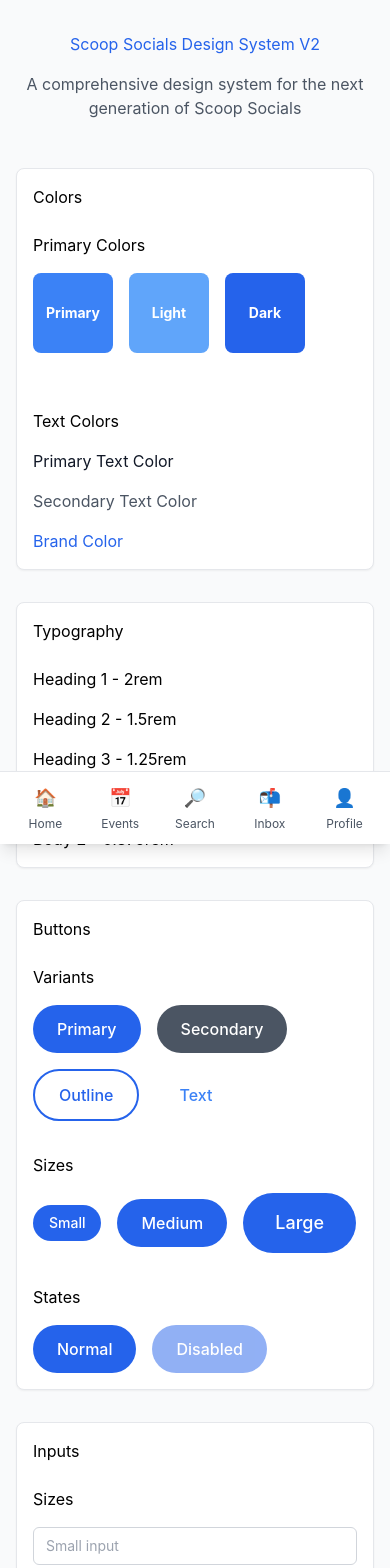
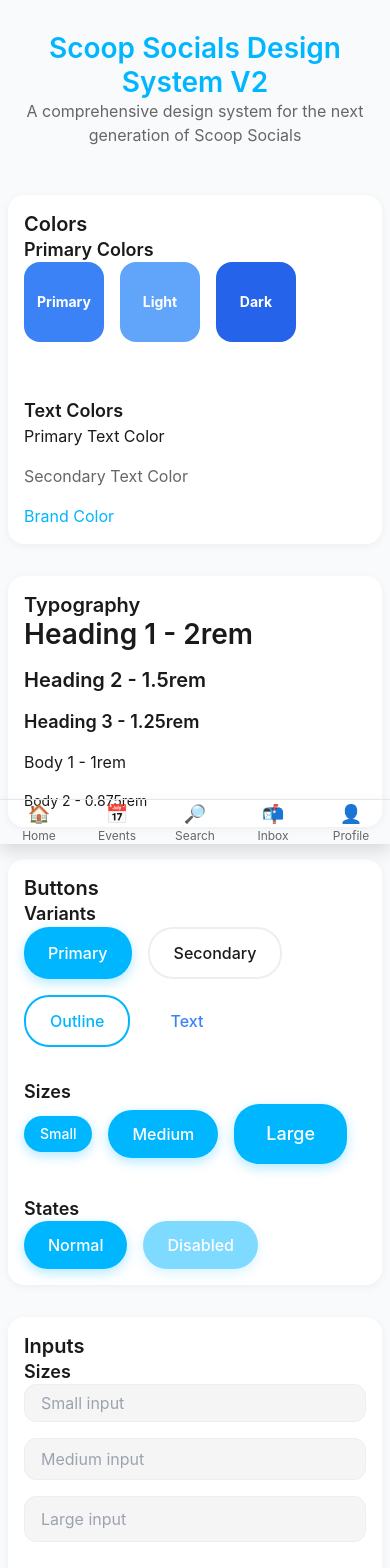
Before and after one commit to Treemonkey1234/scoopsocials-frontend, a Next.js app: page /design-system in a window 390 px wide. Shown: the top 1568 px of the page. Built offline with nearby package versions, Linux system fonts and the light colour scheme.

Commit message:
Replace CSS with complete design system from ScoopSocialsDemoV2 - fixes white text on white background

```diff
--- a/src/index.css
+++ b/src/index.css
@@ -2,93 +2,263 @@
 @tailwind components;
 @tailwind utilities;
 
-/* Component Styles */
-@layer components {
-  .btn {
-    @apply inline-flex items-center justify-center font-medium rounded-full transition-all duration-200 focus:outline-none focus:ring-2 focus:ring-opacity-50 disabled:opacity-50 disabled:cursor-not-allowed;
-  }
+/* Scoop Socials Design System V2 - Global Styles */
 
-  .btn-primary {
-    @apply bg-blue-600 text-white hover:bg-blue-700 focus:ring-blue-500;
-  }
+:root {
+  /* Colors */
+  --color-primary: #00B6FF;
+  --color-primary-light: #33C4FF;
+  --color-primary-dark: #0080B3;
+  --color-secondary: #FFFFFF;
+  --color-secondary-light: #F5F5F5;
+  --color-secondary-dark: #EEEEEE;
+  --color-text-primary: #1A1A1A;
+  --color-text-secondary: #666666;
+  --color-background: #F5F5F5;
+  --color-background-paper: #FFFFFF;
 
-  .btn-secondary {
-    @apply bg-gray-600 text-white hover:bg-gray-700 focus:ring-gray-500;
-  }
+  /* Spacing */
+  --spacing-xs: 4px;
+  --spacing-sm: 8px;
+  --spacing-md: 16px;
+  --spacing-lg: 24px;
+  --spacing-xl: 32px;
 
-  .btn-outline {
-    @apply border-2 border-blue-600 text-blue-600 bg-transparent hover:bg-blue-600 hover:text-white focus:ring-blue-500;
-  }
+  /* Border Radius */
+  --border-radius-sm: 8px;
+  --border-radius-md: 12px;
+  --border-radius-lg: 16px;
+  --border-radius-xl: 25px;
 
-  .card {
-    @apply bg-white border border-gray-200;
-  }
+  /* Shadows */
+  --shadow-sm: 0px 2px 8px rgba(0, 0, 0, 0.05);
+  --shadow-md: 0px 4px 12px rgba(0, 0, 0, 0.08);
+  --shadow-lg: 0px 8px 16px rgba(0, 0, 0, 0.12);
 
-  .input {
-    @apply focus:outline-none focus:ring-2 focus:ring-blue-500 focus:ring-opacity-50;
-  }
+  /* Typography */
+  --font-family: "Inter", "Roboto", "Helvetica", "Arial", sans-serif;
+  --font-size-h1: 2rem;
+  --font-size-h2: 1.5rem;
+  --font-size-h3: 1.25rem;
+  --font-size-body1: 1rem;
+  --font-size-body2: 0.875rem;
+
+  /* Transitions */
+  --transition-fast: 0.2s ease-in-out;
+  --transition-medium: 0.3s ease-in-out;
+  --transition-slow: 0.5s ease-in-out;
 }
 
-/* Color System */
-@layer utilities {
-  .bg-paper {
-    @apply bg-white;
-  }
-
-  .text-primary {
-    @apply text-gray-900;
-  }
-
-  .text-secondary {
-    @apply text-gray-600;
-  }
-
-  .text-brand {
-    @apply text-blue-600;
-  }
-}
-
-/* Spacing System */
-@layer utilities {
-  .px-xs {
-    @apply px-1;
-  }
-
-  .py-xs {
-    @apply py-1;
-  }
-
-  .px-sm {
-    @apply px-2;
-  }
-
-  .py-sm {
-    @apply py-2;
-  }
-
-  .mb-xs {
-    @apply mb-1;
-  }
-
-  .p-xs {
-    @apply p-1;
-  }
-
-  .space-x-xs > * + * {
-    @apply ml-1;
-  }
+/* Global Reset and Base Styles */
+* {
+  box-sizing: border-box;
 }
 
 body {
+  font-family: var(--font-family);
+  background-color: var(--color-background);
+  color: var(--color-text-primary);
   margin: 0;
-  font-family: -apple-system, BlinkMacSystemFont, 'Segoe UI', 'Roboto', 'Oxygen',
-    'Ubuntu', 'Cantarell', 'Fira Sans', 'Droid Sans', 'Helvetica Neue',
-    sans-serif;
+  padding: 0;
+  line-height: 1.5;
   -webkit-font-smoothing: antialiased;
   -moz-osx-font-smoothing: grayscale;
 }
 
-code {
-  font-family: source-code-pro, Menlo, Monaco, Consolas, 'Courier New',
-    monospace;
+/* Typography Utilities */
+.text-h1 {
+  font-size: var(--font-size-h1);
+  font-weight: 600;
+  line-height: 1.2;
+  margin: 0;
 }
+
+.text-h2 {
+  font-size: var(--font-size-h2);
+  font-weight: 600;
+  line-height: 1.3;
+  margin: 0;
+}
+
+.text-h3 {
+  font-size: var(--font-size-h3);
+  font-weight: 600;
+  line-height: 1.4;
+  margin: 0;
+}
+
+.text-body1 {
+  font-size: var(--font-size-body1);
+  font-weight: 400;
+  line-height: 1.5;
+  margin: 0;
+}
+
+.text-body2 {
+  font-size: var(--font-size-body2);
+  font-weight: 400;
+  line-height: 1.5;
+  margin: 0;
+}
+
+.text-primary {
+  color: var(--color-text-primary);
+}
+
+.text-secondary {
+  color: var(--color-text-secondary);
+}
+
+.text-brand {
+  color: var(--color-primary);
+}
+
+/* Spacing Utilities */
+.margin-xs { margin: var(--spacing-xs); }
+.margin-sm { margin: var(--spacing-sm); }
+.margin-md { margin: var(--spacing-md); }
+.margin-lg { margin: var(--spacing-lg); }
+.margin-xl { margin: var(--spacing-xl); }
+
+.padding-xs { padding: var(--spacing-xs); }
+.padding-sm { padding: var(--spacing-sm); }
+.padding-md { padding: var(--spacing-md); }
+.padding-lg { padding: var(--spacing-lg); }
+.padding-xl { padding: var(--spacing-xl); }
+
+/* Layout Utilities */
+.container {
+  max-width: 1200px;
+  margin: 0 auto;
+  padding: 0 var(--spacing-md);
+}
+
+.card {
+  background-color: var(--color-background-paper);
+  border-radius: var(--border-radius-lg);
+  box-shadow: var(--shadow-sm);
+  transition: box-shadow var(--transition-fast);
+}
+
+.card:hover {
+  box-shadow: var(--shadow-md);
+}
+
+/* Button Base Styles */
+.btn {
+  border-radius: var(--border-radius-xl);
+  border: none;
+  font-family: var(--font-family);
+  font-weight: 500;
+  text-transform: none;
+  transition: all var(--transition-fast);
+  cursor: pointer;
+  display: inline-flex;
+  align-items: center;
+  justify-content: center;
+  text-decoration: none;
+}
+
+.btn:hover {
+  transform: translateY(-1px);
+}
+
+.btn-primary {
+  background-color: var(--color-primary);
+  color: var(--color-secondary);
+  box-shadow: 0px 4px 12px rgba(0, 182, 255, 0.3);
+}
+
+.btn-primary:hover {
+  background-color: var(--color-primary-dark);
+  box-shadow: 0px 6px 16px rgba(0, 182, 255, 0.4);
+}
+
+.btn-secondary {
+  background-color: var(--color-secondary);
+  color: var(--color-text-primary);
+  border: 2px solid var(--color-secondary-dark);
+}
+
+.btn-outline {
+  background-color: transparent;
+  color: var(--color-primary);
+  border: 2px solid var(--color-primary);
+}
+
+.btn-outline:hover {
+  background-color: var(--color-primary);
+  color: var(--color-secondary);
+}
+
+/* Input Base Styles */
+.input {
+  background-color: var(--color-secondary-light);
+  border: 1px solid var(--color-secondary-dark);
+  border-radius: var(--border-radius-md);
+  padding: var(--spacing-sm) var(--spacing-md);
+  font-family: var(--font-family);
+  font-size: var(--font-size-body1);
+  transition: border-color var(--transition-fast);
+}
+
+.input:focus {
+  outline: none;
+  border-color: var(--color-primary);
+  border-width: 2px;
+}
+
+/* Mobile-First Responsive Design */
+@media (max-width: 768px) {
+  .container {
+    padding: 0 var(--spacing-sm);
+  }
+
+  .text-h1 {
+    font-size: 1.75rem;
+  }
+
+  .text-h2 {
+    font-size: 1.25rem;
+  }
+
+  .text-h3 {
+    font-size: 1.125rem;
+  }
+}
+
+/* Utility Classes */
+.text-center { text-align: center; }
+.text-left { text-align: left; }
+.text-right { text-align: right; }
+
+.flex { display: flex; }
+.flex-col { flex-direction: column; }
+.flex-row { flex-direction: row; }
+.items-center { align-items: center; }
+.justify-center { justify-content: center; }
+.justify-between { justify-content: space-between; }
+
+.w-full { width: 100%; }
+.h-full { height: 100%; }
+
+.rounded-sm { border-radius: var(--border-radius-sm); }
+.rounded-md { border-radius: var(--border-radius-md); }
+.rounded-lg { border-radius: var(--border-radius-lg); }
+.rounded-xl { border-radius: var(--border-radius-xl); }
+
+.shadow-sm { box-shadow: var(--shadow-sm); }
+.shadow-md { box-shadow: var(--shadow-md); }
+.shadow-lg { box-shadow: var(--shadow-lg); }
+
+.bg-primary {
+  background-color: var(--color-primary);
+}
+
+.hover\:bg-primary-dark:hover {
+  background-color: var(--color-primary-dark);
+}
+
+.bg-brand-gradient {
+  background-image: linear-gradient(to right, var(--color-primary), var(--color-primary-light));
+}
```
